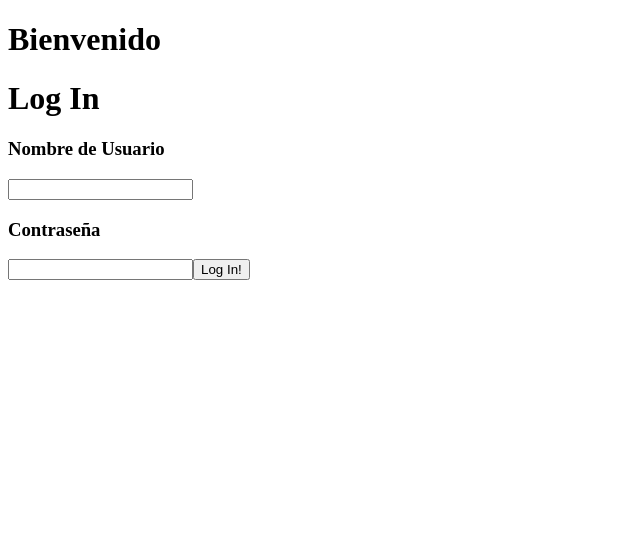
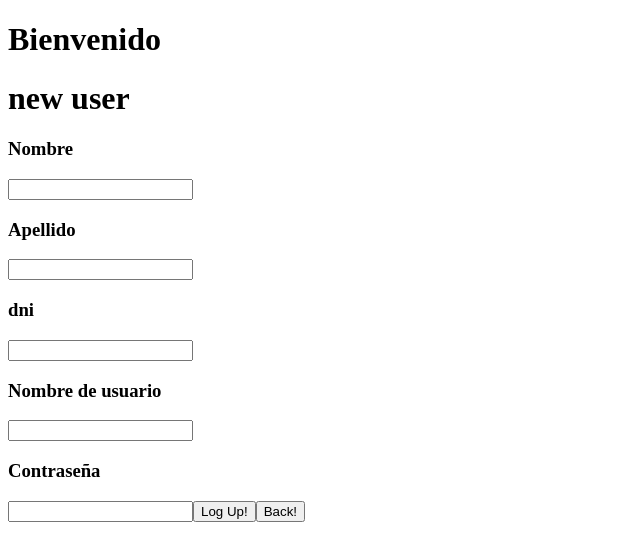
Before and after one commit to mmunozpatino/SegundaAPI, an Angular app in the folder frontEnd/: page /newUser in a window 1280 px wide. Shown: the top 560 px of the page, without its empty margins (0-640 px from the left). Built offline with nearby package versions, Linux system fonts and the light colour scheme.

Commit message:
log up correcto!

```diff
--- a/frontEnd/src/app/app.component.html
+++ b/frontEnd/src/app/app.component.html
@@ -1,3 +1,3 @@
 <!--The content below is only a placeholder and can be replaced.-->
 <h1>Bienvenido</h1>
-<inicio></inicio>
+<router-outlet></router-outlet>
--- a/frontEnd/src/app/incio/inicio.component.html
+++ b/frontEnd/src/app/incio/inicio.component.html
@@ -8,3 +8,4 @@
 <input type="password" [(ngModel)]='pass'>
 
 <button (click)='logIn()'>Log In!</button>
+<button routerLink='/newUser'>Log up!</button>
--- a/frontEnd/src/app/services/user.service.ts
+++ b/frontEnd/src/app/services/user.service.ts
@@ -14,4 +14,7 @@ export class UserService {
    getUser(usr: String): Promise<any[]>{
       return this.http.get(this.url + '/' + usr).toPromise().then(resp => resp.json());
    }
+   addUser(usr: any): Promise<any>{
+      return this.http.post(this.url, usr).toPromise().then(resp => resp.json());
+   }
 }
--- /dev/null
+++ b/frontEnd/src/app/users/newUser.component.html
@@ -0,0 +1,13 @@
+<h1>new user</h1>
+<h3>Nombre</h3>
+<input type="text" [(ngModel)]='nombre'>
+<h3>Apellido</h3>
+<input type="text" [(ngModel)]='apellido'>
+<h3>dni</h3>
+<input type="text" [(ngModel)] = 'dni'>
+<h3>Nombre de usuario</h3>
+<input type="text" [(ngModel)]='username'>
+<h3>Contraseña</h3>
+<input type="password" [(ngModel)]='pass'>
+<button (click)='logUp()'>Log Up!</button>
+<button routerLink='/'>Back!</button>
--- /dev/null
+++ b/frontEnd/src/app/users/newUser.component.ts
@@ -0,0 +1,30 @@
+import {Component} from '@angular/core';
+
+import { UserService } from '../services/user.service';
+
+@Component({
+   selector: 'new-user',
+   templateUrl: './newUser.component.html'
+})
+export class NewUserComponent {
+   nombre: String;
+   apellido: String;
+   dni: Number;
+   username: String;
+   pass: String;
+   user: any;
+   constructor(private service: UserService){}
+
+   logUp(){
+      let user ={
+         'nombre' : this.nombre,
+         'apellido': this.apellido,
+         'dni': this.dni,
+         'username': this.username,
+         'password': this.pass
+      }
+      console.log(user);
+      this.service.addUser(user).then(res => {this.user = res;
+                                             console.log(this.user);})
+   }
+}
```
Also changed, not shown: frontEnd/src/app/app.module.ts (+7 -2 lines), frontEnd/src/app/app.router.ts (added, +17 -0 lines), 1 other file (tests, documents, lock files or other folders).
